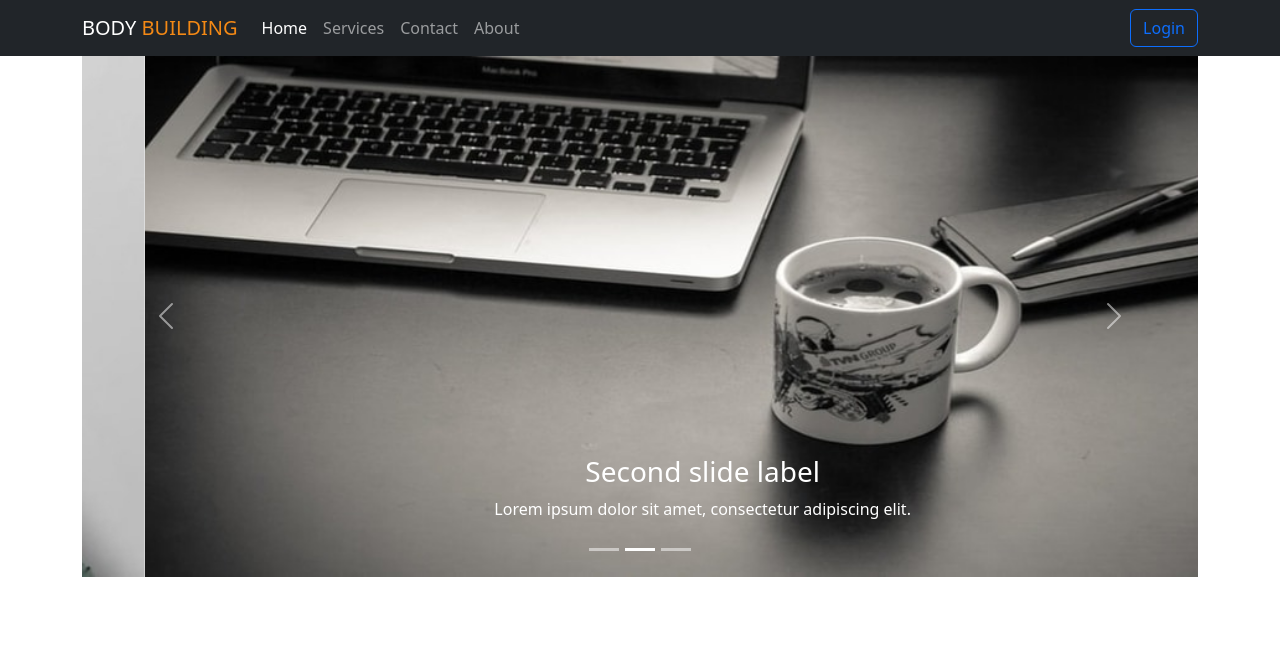
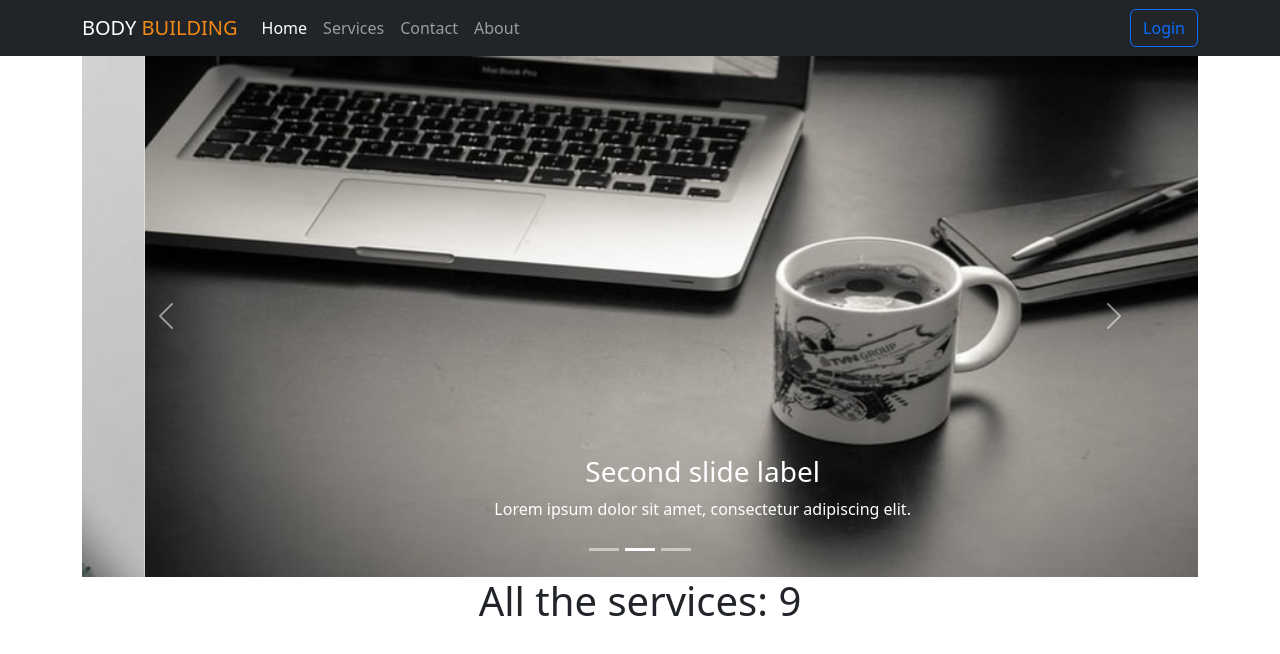
Before and after one commit to moshiur25524/body_building, a React (Create React App) app: page / in a window 1280 px wide. Shown: the top 654 px of the page. Built offline with nearby package versions, Linux system fonts and the light colour scheme; no server answers.

Commit message:
services data is fetched using custom hook

```diff
--- a/src/Pages/Home/Home.js
+++ b/src/Pages/Home/Home.js
@@ -1,4 +1,5 @@
 import React from 'react';
+import Services from '../Services/Services';
 import Banner from './Banner/Banner';
 
 
@@ -6,6 +7,7 @@ const Home = () => {
     return (
         <div className='container'>
             <Banner></Banner>
+            <Services></Services>
         </div>
     );
 };
--- a/src/Pages/Services/Services.js
+++ b/src/Pages/Services/Services.js
@@ -1,16 +1,11 @@
 import React, { useEffect, useState } from 'react';
+import useServices from '../../hooks/useServices';
 
 const Services = () => {
-    const [services, setServices] = useState([])
-
-    useEffect(()=>{
-        fetch('servicesData.json')
-        .then(res =>res.json)
-        .then(data => setServices(data))
-    },[])
+   const [services, setServices] = useServices()
     return (
         <div>
-            <h1>All the services</h1>
+            <h1 className='text-center'>All the services: {services.length}</h1>
         </div>
     );
 };
--- /dev/null
+++ b/src/hooks/useServices.js
@@ -0,0 +1,15 @@
+import { useEffect, useState } from "react"
+
+const useServices = () =>{
+    const [services, setServices] = useState([])
+
+    useEffect(()=>{
+        fetch('./fakeData/ServicesData.json')
+        .then(res =>res.json())
+        .then(data => setServices(data))
+    },[])
+
+    return [services, setServices]
+}
+
+export default useServices;
```
